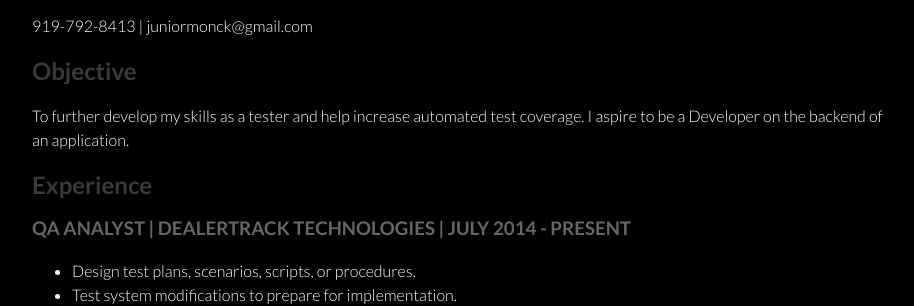
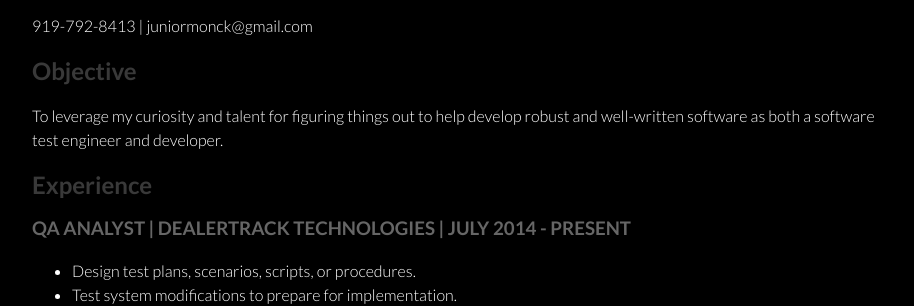
Before and after one commit to tmonck/tmonck.github.io, a Jekyll site: the page built from Resume.html, in a window 1280 px wide and 900 px high. Shown: the part 282-588 px from the top of the window, without its empty margins (178-1092 px from the left). Built offline with Jekyll 4.4.1, drawn with Linux system fonts in a browser that asks for light colours.

Commit message:
You're a lot better than your objective makes you sound!

```diff
--- a/Resume.html
+++ b/Resume.html
@@ -7,7 +7,7 @@ title: Tom Monck JR by tmonck
 		<h1>Thomas Monck JR</h1>
 			<p>919-792-8413 | juniormonck@gmail.com</p>
 			<h2>Objective</h2>
-			<p>To further develop my skills as a tester and help increase automated test coverage. I aspire to be a Developer on the backend of an application.</p>
+			<p>To leverage my curiosity and talent for figuring things out to help develop robust and well-written software as both a software test engineer and developer.</p>
 			<h2>Experience</h2>
 			<h3>QA ANALYST | DEALERTRACK TECHNOLOGIES | JULY 2014 - PRESENT</h3>
 			<ul>
```
